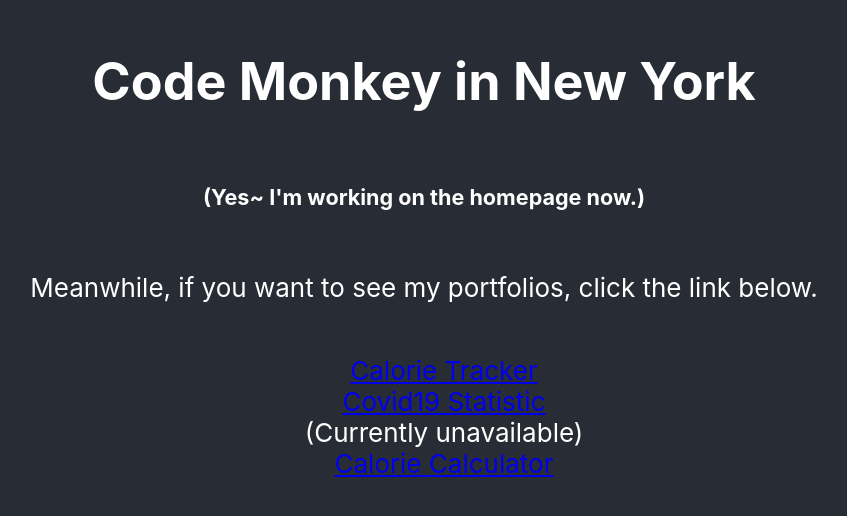
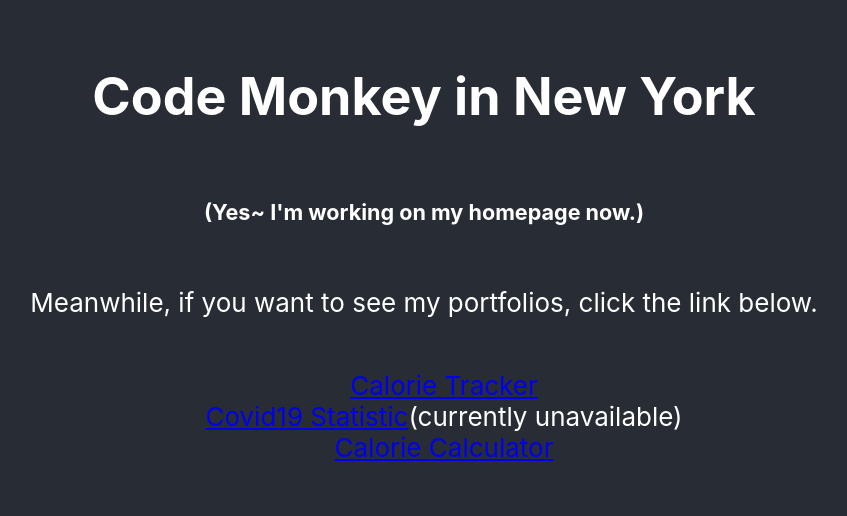
Before and after one commit to tydo83/portfolio-basic, a React (Create React App) app: page / in a window 1280 px wide. Shown: the part 140-656 px from the top of the page, without its empty margins (216-1063 px from the left). Built offline with nearby package versions, Linux system fonts and the light colour scheme.

Commit message:
temp updated finished

```diff
--- a/src/App.css
+++ b/src/App.css
@@ -41,6 +41,6 @@
   list-style: none;
 }
 
-a:active {
-  background-color:yellow;
+a:visited {
+  color: green;
 }
--- a/src/App.js
+++ b/src/App.js
@@ -8,24 +8,16 @@ function App() {
           Code Monkey in New York
         </h1>
         <h5>
-          (Yes~ I'm working on the homepage now.)
+          (Yes~ I'm working on my homepage now.)
         </h5>
         <p>
           Meanwhile, if you want to see my portfolios, click the link below.
         </p>
         <ul>
-        <li><a href="http://ci-final-td.surge.sh/">Calorie Tracker</a></li>
-        <li><a href="https://project1.codemonkeyinny.com/">Covid19 Statistic</a><br />(Currently unavailable)</li>
-        <li><a href="https://project2.codemonkeyinny.com/">Calorie Calculator</a></li>
-
+          <li><a href="http://ci-final-td.surge.sh/">Calorie Tracker</a></li>
+          <li><a href="https://project1.codemonkeyinny.com/">Covid19 Statistic</a>(currently unavailable)</li>
+          <li><a href="https://project2.codemonkeyinny.com/">Calorie Calculator</a></li>
         </ul>
-
-
-
-
-
-
-
       </header>
     </div>
   );
```
